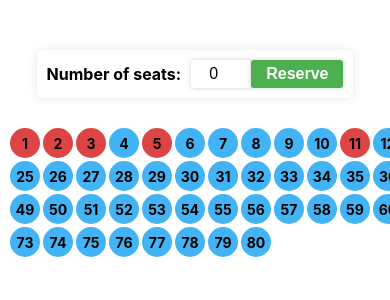
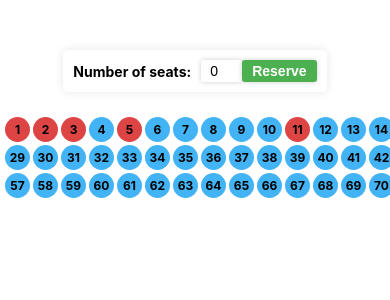
Before and after one commit to ui-vivek/Unstop-Formerly-Dare2Compete-, a React (Create React App) app: page / in a window 390 px wide. Shown: the top 300 px of the page. Built offline with nearby package versions, Linux system fonts and the light colour scheme.

Commit message:
added some more style 2

```diff
--- a/src/Sets.css
+++ b/src/Sets.css
@@ -87,7 +87,38 @@ form button:hover {
   background-color: #e39334;
 }
 
-@media (max-width: 768px) {
+@media (max-width: 576px) { /* for mobile devices */
+  .coach-box {
+    grid-template-columns: repeat(auto-fill, 25px);
+    grid-template-rows: repeat(auto-fill, 25px);
+    gap: 3px;
+    padding: 5px;
+    border-radius: 5px;
+  }
+
+  .seat {
+    font-size: 12px;
+    width: 25px;
+    height: 25px;
+  }
+
+  form label {
+    font-size: 14px;
+  }
+
+  form input[type="number"] {
+    width: 35px;
+    font-size: 14px;
+    padding: 3px;
+  }
+
+  form button {
+    padding: 3px 10px;
+    font-size: 14px;
+  }
+}
+
+@media (min-width: 577px) and (max-width: 991px) { /* for tablet devices */
   .coach-box {
     grid-template-columns: repeat(auto-fill, 30px);
     grid-template-rows: repeat(auto-fill, 30px);
@@ -100,3 +131,17 @@ form button:hover {
     height: 30px;
   }
 }
+
+@media (min-width: 992px) { /* for desktop devices */
+  .coach-box {
+    grid-template-columns: repeat(auto-fill, 40px);
+    grid-template-rows: repeat(auto-fill, 40px);
+    gap: 5px;
+  }
+
+  .seat {
+    font-size: 18px;
+    width: 40px;
+    height: 40px;
+  }
+}
```
